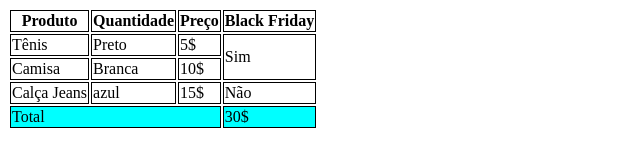
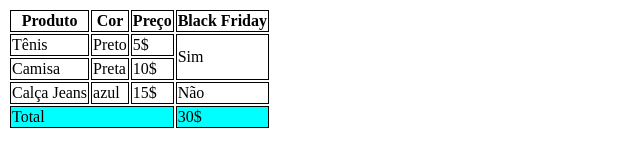
Before and after one commit to Tiago-SilvaRP/aula-tabela, a plain HTML site: page index.html in a window 1280 px wide. Shown: the whole page, without its empty margins (0-640 px from the left). Drawn offline with Linux system fonts and the light colour scheme.

Commit message:
trocada branco por preta

```diff
--- a/index.html
+++ b/index.html
@@ -20,7 +20,7 @@
         <thead>
             <tr>
                 <th>Produto</th>
-                <th>Quantidade</th>
+                <th>Cor</th>
                 <th>Preço</th>
                 <th>Black Friday</th>
             </tr>
@@ -35,7 +35,7 @@
             </tr>
             <tr>
                 <td>Camisa</td>
-                <td>Branca</td>
+                <td>Preta</td>
                 <td>10$</td>
 
             </tr>
```
